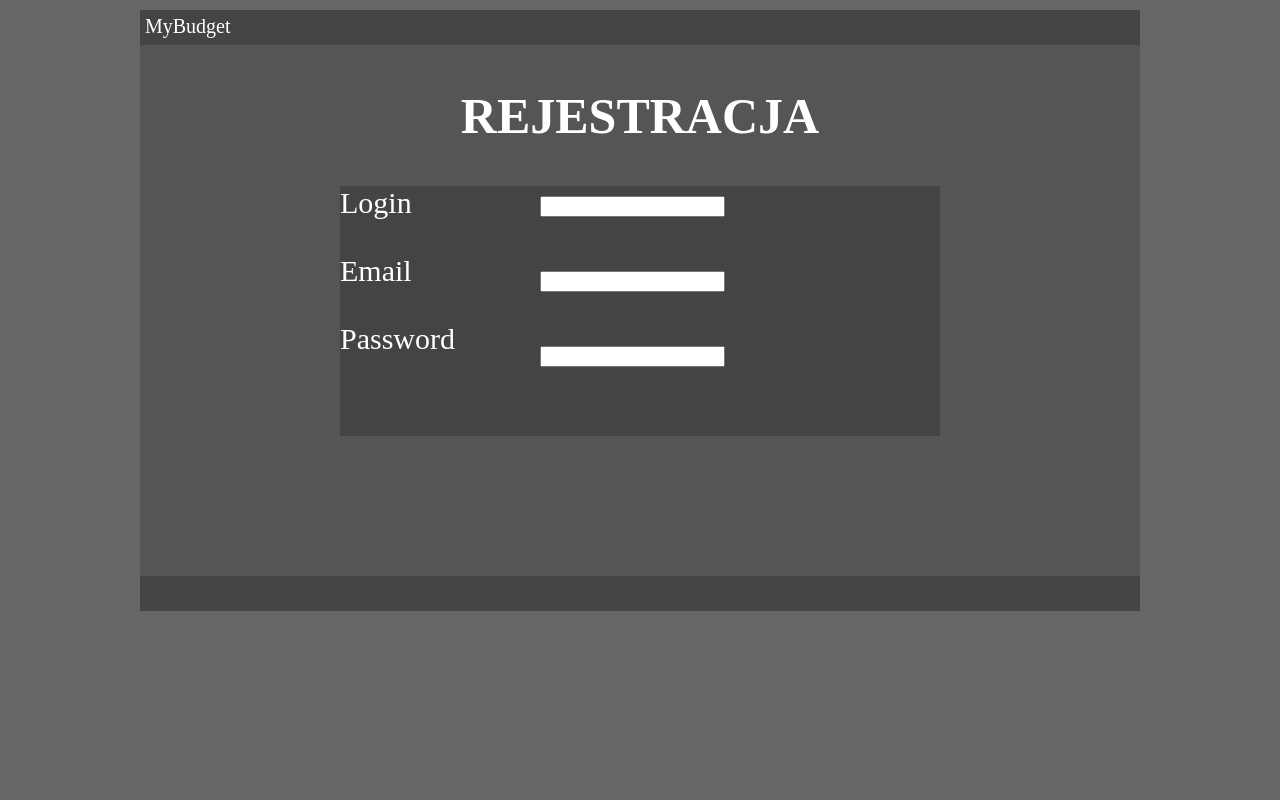
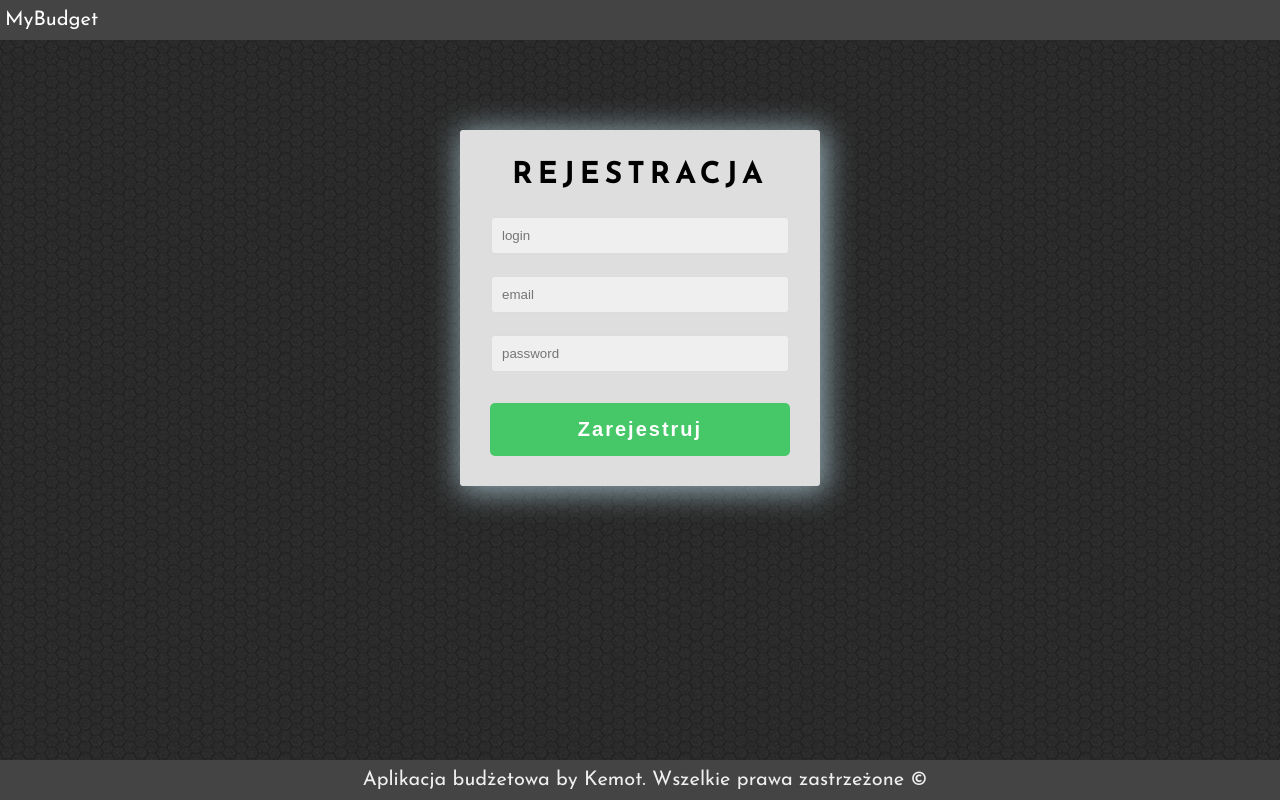
Before and after one commit to kemot-design/web-budget-app, a PHP site: page /registration.html in a window 1280 px wide. Run offline with PHP 8.4, Linux system fonts and the light colour scheme.

Commit message:
Add structure and basic styling

```diff
--- a/registration.html
+++ b/registration.html
@@ -4,40 +4,37 @@
 <head>
 	<title>MyBudget app</title>
 	<meta charset="utf-8"  />
-	<meta name="description" content="Kontroluj swoje przychody i wydatki, miej budżet pod kontrolą" />
+	<meta name="description" content="Kontroluj swoje przychody i wydatki, budżet pod kontrolą" />
 	<meta name="keywords" content="budżet, przychody, wydatki, finanse domowe" />
 	<meta http-equiv="X-UA-Compatible" content="IE=edge,chrome=1" />
 
 	<link rel="stylesheet" href="style.css" type="text/css" />
+	<link href="https://fonts.googleapis.com/css2?family=Josefin+Sans:wght@400;700&display=swap" rel="stylesheet">
 
 </head>
 
 <body>
+
+	<div id="topbar">
+		MyBudget
+	</div>
+
 	<div id="container">
-		<div id="topbar">
-			MyBudget
-		</div>
 
 		<h2>REJESTRACJA</h2>
 
-		<div id="form">
-			<div id="labels">
-				Login<br /><br />
-				Email<br /><br />
-				Password<br /><br />
-			</div>
-			<div id="input">
-				<form action="index.html" method="get">
-					<input type="text" name="userlogin"><br /><br /><br /><br />
-					<input type="text" name="useremail"><br /><br /><br /><br />
-					<input type="password" name="userpassword">
-				</form>
-			</div>
-			<div style="clear: both"></div>
-		</div>
-		<div id="footer"></div>
+		<form action="#" method="get">
+			<input type="text" name="userlogin" placeholder="login" onfocus="this.placeholder=''" onblur="this.placeholder='login'">
+			<input type="text" name="useremail" placeholder="email" onfocus="this.placeholder=''" onblur="this.placeholder='email'">
+			<input type="password" name="userpassword" placeholder="password" onfocus="this.placeholder=''" onblur="this.placeholder='password'">
+			<input type="submit" name="register" value="Zarejestruj">
+		</form>
+
 	</div>
 
+	<div id="footer">
+		Aplikacja budżetowa by Kemot. Wszelkie prawa zastrzeżone &copy;
+	</div>
 
 </body>
 </html>
--- a/style.css
+++ b/style.css
@@ -1,15 +1,11 @@
 body
 {
-	background-color: #666666;
-}
-
-#container
-{
-	background-color: #555555;
-	color: #ffffff;
-	width: 1000px;
-	margin-left: auto;
-	margin-right: auto;
+	/* Background pattern from Toptal Subtle Patterns */
+	background-image: url("img/dark-honeycomb.png");
+	margin: 0px;
+	padding: 0px;
+	font-size: 20px;
+	font-family: 'Josefin Sans', sans-serif;
 }
 
 #topbar
@@ -17,49 +13,105 @@ body
 	background-color: #444444;
 	height: 30px;
 	text-align: left;
-	margin-top: 10px;
+	margin: 0px;
 	font-size: 20px;
-	padding-top: 5px;
-	padding-left: 5px;
+	padding: 5px;
+	color: #fefefe;
+	line-height: 30px;
 
+}
+
+#container
+{
+	background-color: #dedede;
+	width: 300px;
+	padding: 30px;
+	margin-left: auto;
+	margin-right: auto;
+	margin-top: 90px;
+	margin-bottom: 90px;
+	-webkit-box-shadow: 3px 3px 30px 3px rgba(159,185,194,0.9);
+	-moz-box-shadow: 3px 3px 30px 3px rgba(159,185,194,0.9);
+	box-shadow: 3px 3px 30px 3px rgba(159,185,194,0.9);
+	border-radius: 3px;
 }
 
 h2
 {
-	font-size: 50px;
+	font-size: 30px;
 	text-align: center;
+	margin-top: 0px;
+	letter-spacing: 5px;
 }
 
-#form
+input
 {
-	background-color: #444444;
-	width: 600px;
-	margin-left: 200px;
-	margin-right: 200px;
-	height: 250px;
+	width: 300px;
+	background-color: #efefef;
+	color: #444;
+	border: 2px solid #ddd;
+	border-radius: 5px;
+	margin-bottom: 20px;
+	padding: 10px;
+	fonmt-size: 20px;
+	box-sizing: border-box;
+	outline: none;
+
 }
 
-#labels{
-	float: left;
-	font-size: 30px;
-	test-align: right;
-	width: 200px;
+input[type=text],
+input[type=password]
+{
+
 }
 
-#input{
-	float: left;
-	width: 400px;
-	padding-top: 10px;
+input[type=text]:focus,
+input[type=password]:focus
+{
+	-webkit-box-shadow: 0px 0px 10px 2px rgba(159,185,194,0.9);
+	-moz-box-shadow: 0px 0px 10px 2px rgba(159,185,194,0.9);
+	box-shadow: 0px 0px 10px 2px rgba(159,185,194,0.9);
+	border: 2px solid #a5cda5;
+	background-color: #e9f3e9;
 }
 
+input[type=submit]
+{
+	background-color: #46c768;
+	font-weight: 700;
+	cursor: pointer;
+	font-size: 20px;
+	padding: 15px 10px;
+	border: none;
+	color: white;
+	margin: 0;
+	margin-top: 10px;
+	letter-spacing: 2px;
+}
 
+input[type=submit]:hover
+{
+	background-color: #35b657;
+}
+
+input[type=submit]:focus
+{
+	-webkit-box-shadow: 0px 0px 15px 5px rgba(159,185,194,0.9);
+	-moz-box-shadow: 0px 0px 15px 5px rgba(159,185,194,0.9);
+	box-shadow: 0px 0px 15px 5px rgba(159,185,194,0.9);
+}
 
 #footer
 {
 	background-color: #444444;
+	color: #efefef;
 	height: 30px;
 	text-align: center;
-	margin-top: 140px;
 	font-size: 20px;
-	padding-top: 5px;
+	padding: 5px;
+	line-height: 30px;
+	position: fixed;
+	left: 0;
+	bottom: 0;
+	width: 100%;
 }
```
Also changed, not shown: img/dark-honeycomb.png (added), img/readme.txt (added), 1 other file.
